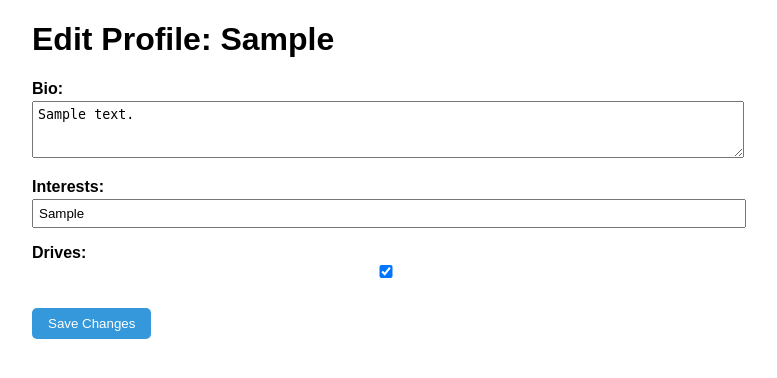
After one commit to brar-karamjit/MomentInMotion, a Django app: page /profile/ in a window 1280 px wide. The commit adds this page. Shown: the top 378 px of the page, without its empty margins (258-1035 px from the left). Run offline with Django 4.2, Linux system fonts and the light colour scheme; a user stored in the database is signed in; tables that the repository leaves empty hold one stand-in row (values such as "Sample post").

Commit message:
user page

```diff
--- a/core/forms.py
+++ b/core/forms.py
@@ -39,3 +39,14 @@ class SignUpForm(UserCreationForm):
             )
 
         return user
+
+
+class UserProfileForm(forms.ModelForm):
+    class Meta:
+        model = UserMetadata
+        fields = ['bio', 'interests', 'drives']  # add any other fields you want editable
+        widgets = {
+            'bio': forms.Textarea(attrs={'rows': 3, 'cols': 40}),
+            'interests': forms.TextInput(attrs={'size': 50}),
+            'drives': forms.CheckboxInput()
+        }
--- a/core/models.py
+++ b/core/models.py
@@ -5,6 +5,7 @@ class UserMetadata(models.Model):
     user = models.OneToOneField(User, on_delete=models.CASCADE)
     interests = models.CharField(max_length=50, blank=True, null=True)  # free text, no choices
     drives = models.BooleanField(default=False)
+    bio = models.TextField(blank=True, null=True)  # <-- new bio field
 
     def __str__(self):
         return self.user.username
--- a/core/templates/core/home.html
+++ b/core/templates/core/home.html
@@ -26,10 +26,7 @@
     </form>
 
     {% if suggestion_data %}
-        <h2>Prompt sent to Gemini:</h2>
-        <pre>{{ suggestion_data.prompt }}</pre>
-
-        <h2>Suggestion received:</h2>
+        <h2>Suggestion activity:</h2>
         <div class="suggestion">{{ suggestion_data.response|linebreaks }}</div>
     {% endif %}
 
--- /dev/null
+++ b/core/templates/core/profile.html
@@ -0,0 +1,21 @@
+<!DOCTYPE html>
+<html>
+<head>
+    <title>{{ user.first_name }}'s Profile</title>
+    <style>
+        body { font-family: Arial, sans-serif; max-width: 700px; margin: 20px auto; }
+        label { display: block; margin-top: 10px; font-weight: bold; }
+        input, textarea { width: 100%; padding: 5px; margin-top: 3px; }
+        button { margin-top: 10px; padding: 8px 16px; background-color: #3498db; color: white; border: none; border-radius: 5px; cursor: pointer; }
+        button:hover { background-color: #2980b9; }
+    </style>
+</head>
+<body>
+    <h1>Edit Profile: {{ user.first_name }}</h1>
+    <form method="POST">
+        {% csrf_token %}
+        {{ form.as_p }}
+        <button type="submit">Save Changes</button>
+    </form>
+</body>
+</html>
--- a/core/urls.py
+++ b/core/urls.py
@@ -4,6 +4,7 @@ from . import views
 
 urlpatterns = [
     path('', views.home, name='home'),
+    path('profile/', views.profile, name='profile'),
     path('signup/', views.signup, name='signup'),
     path('login/', auth_views.LoginView.as_view(template_name='core/login.html'), name='login'),
     path('logout/', auth_views.LogoutView.as_view(next_page='login'), name='logout'),  # ← important
--- a/core/views.py
+++ b/core/views.py
@@ -3,7 +3,7 @@ from django.contrib.auth.decorators import login_required
 import requests
 import json
 import os
-from .forms import SignUpForm
+from .forms import *
 from django.contrib.auth.models import User
 from django.contrib.auth import login
 from core.models import UserMetadata
@@ -40,9 +40,9 @@ def get_suggestion(user, metadata, weather, latitude, longitude):
     Latitude: {latitude}
     Longitude: {longitude}
     Weather: {weather['temperature']}°C, {weather.get('weathercode', 'unknown')}
-
-    Important: Keep your answer one line only.
     Calculate the rough city name from given latitute longitude.
+    Important: Keep your answer very brief. For example, "Visit the local museum" or "Go for a walk in the park (park name)".
+    You can also suggest acitivies outside user interest, take various factors into account like weather, time of day, events happening in city.
     Suggest activities this user can do right now.
     """
 
@@ -62,10 +62,10 @@ def get_suggestion(user, metadata, weather, latitude, longitude):
             if parts:
                 suggestion_text = parts[0].get("text", "").strip()
 
-        return {"prompt": prompt_text, "response": suggestion_text or "No suggestion available."}
+        return {"response": suggestion_text or "No suggestion available."}
 
     except Exception as e:
-        return {"prompt": prompt_text, "response": f"Error generating suggestion: {e}"}
+        return {"response": f"Error generating suggestion: {e}"}
 
 
 @login_required
@@ -93,3 +93,22 @@ def home(request):
         "user": user,
         "suggestion_data": suggestion_data,
     })
+
+
+@login_required
+def profile(request):
+    user = request.user
+    try:
+        metadata = UserMetadata.objects.get(user=user)
+    except UserMetadata.DoesNotExist:
+        metadata = UserMetadata(user=user)  # create blank metadata if missing
+
+    if request.method == 'POST':
+        form = UserProfileForm(request.POST, instance=metadata)
+        if form.is_valid():
+            form.save()
+            return redirect('profile')  # reload page after saving
+    else:
+        form = UserProfileForm(instance=metadata)
+
+    return render(request, 'core/profile.html', {'form': form, 'user': user})
```
Also changed, not shown: core/migrations/0004_usermetadata_bio.py (added).
